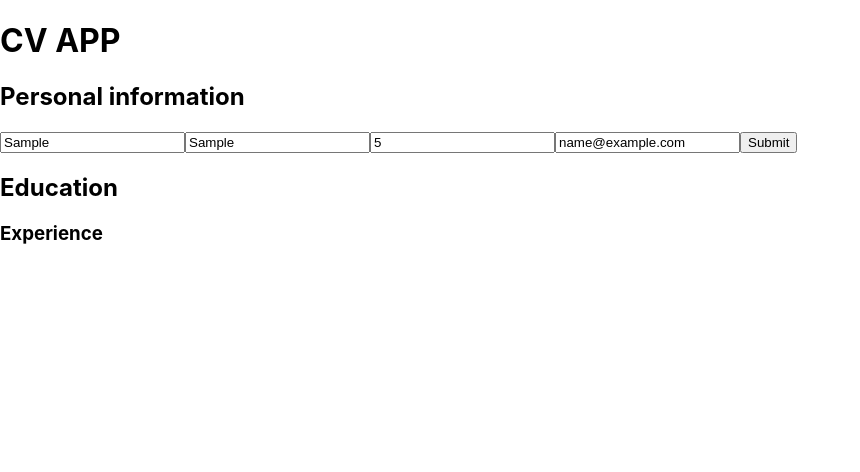
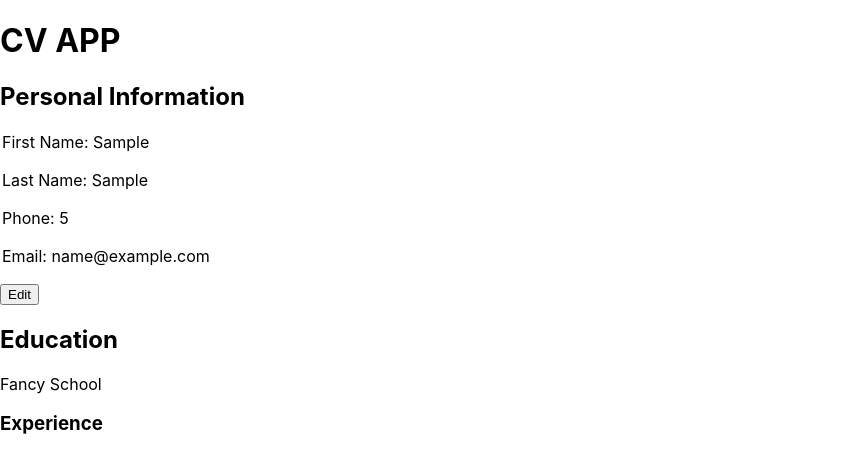
Before and after one commit to Jonjo15/cv-app, a React (Create React App) app in the folder cv-app/: page / in a window 1280 px wide. Both pictures are taken after typing "Sample", "Sample", "5", "name@example.com" into the empty fields and a click on the button "Submit". Shown: the top 472 px of the page, without its empty margins (0-860 px from the left). Built offline with nearby package versions, Linux system fonts and the light colour scheme.

Commit message:
Finished Personal Details

```diff
--- a/cv-app/src/App.js
+++ b/cv-app/src/App.js
@@ -12,29 +12,42 @@ class App extends React.Component {
       lastName: "",
       email: "",
       phone: "",
-      personalEditing: true,
-      education: [],
+      isEditingPersonal: false,
+      isEditingEducation: false,
+      education: [
+        { school: "Fancy School", degree: "Engineer", graduationDate: "2020" },
+      ],
       experience: [],
     };
   }
+  handleEditPersonal = () => {
+    this.setState((prevState) => {
+      const updatedState = { ...prevState };
+      updatedState.isEditingPersonal = !prevState.isEditingPersonal;
+      return updatedState;
+    });
+    console.log("hey");
+  };
   handleSubmit = (e) => {
+    this.setState({ isEditingPersonal: true });
     e.preventDefault();
-    console.log("hey");
   };
   handleChange = (e) => {
     const { name, value } = e.target;
     this.setState({ [name]: value });
   };
   render() {
+    const education = this.state.education;
     return (
       <div>
         <h1>CV APP</h1>
         <PersonalInfo
+          handleEditPersonal={this.handleEditPersonal}
           handleChange={this.handleChange}
           handleSubmit={this.handleSubmit}
           data={this.state}
         />
-        <Education />
+        <Education data={education} />
         <Experience />
       </div>
     );
--- a/cv-app/src/components/Education.js
+++ b/cv-app/src/components/Education.js
@@ -1,7 +1,12 @@
 import React from "react";
 
 function Education(props) {
-  return <h2>Education</h2>;
+  return (
+    <div>
+      <h2>Education</h2>
+      {props.data[0].school}
+    </div>
+  );
 }
 
 export default Education;
--- a/cv-app/src/components/PersonalInfo.js
+++ b/cv-app/src/components/PersonalInfo.js
@@ -1,9 +1,10 @@
 import React from "react";
 import InfoForm from "./PersonalInfoForm";
 const PersonalInfo = (props) => {
+  if (!props.data.isEditingPersonal) {
     return (
       <div>
-      <h2>Personal information</h2>
+        <h2>Personal Information</h2>
         <InfoForm
           handleChange={props.handleChange}
           data={props.data}
@@ -11,5 +12,17 @@ const PersonalInfo = (props) => {
         />
       </div>
     );
+  } else {
+    return (
+      <div>
+        <h2>Personal Information</h2>
+        <p>First Name: {props.data.firstName}</p>
+        <p>Last Name: {props.data.lastName}</p>
+        <p>Phone: {props.data.phone}</p>
+        <p>Email: {props.data.email}</p>
+        <button onClick={props.handleEditPersonal}>Edit</button>
+      </div>
+    );
+  }
 };
 export default PersonalInfo;
--- a/cv-app/src/components/PersonalInfoForm.js
+++ b/cv-app/src/components/PersonalInfoForm.js
@@ -7,28 +7,28 @@ function InfoForm(props) {
         type="text"
         placeholder="First Name"
         name="firstName"
-        value={props.firstName}
+        value={props.data.firstName}
         onChange={props.handleChange}
       />
       <input
         type="text"
         placeholder="Last Name"
         name="lastName"
-        value={props.lastName}
+        value={props.data.lastName}
         onChange={props.handleChange}
       />
       <input
         type="number"
         placeholder="Phone"
         name="phone"
-        value={props.phone}
+        value={props.data.phone}
         onChange={props.handleChange}
       />
       <input
         type="email"
         placeholder="Email"
         name="email"
-        value={props.email}
+        value={props.data.email}
         onChange={props.handleChange}
       />
       <button type="submit">Submit</button>
--- a/cv-app/src/index.css
+++ b/cv-app/src/index.css
@@ -14,3 +14,8 @@ code {
 li {
   list-style: none;
 }
+p {
+  padding: 1px 2px;
+  min-width: 165px;
+  padding-right: 20px;
+}
```
Lines whose indentation alone changed are shown as unchanged.
